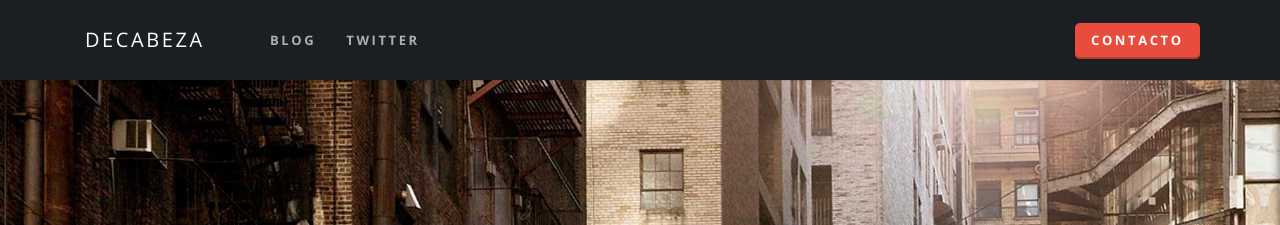
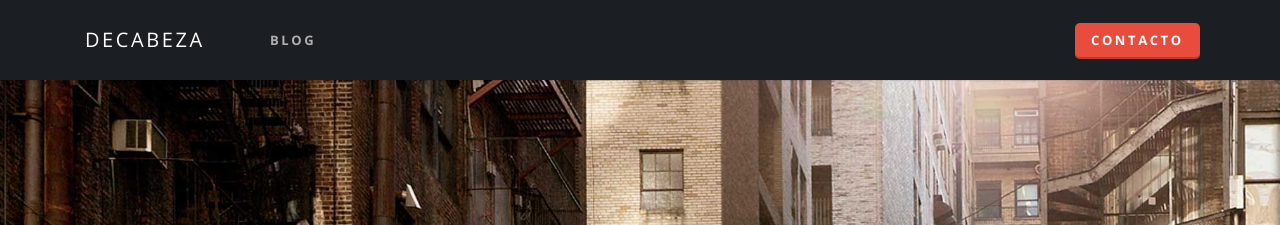
Before and after one commit to decabeza/decabeza.github.io, a Jekyll site: the page built from index.html, in a window 1280 px wide. Shown: the top 225 px of the page. Built offline with Jekyll 4.4.1, drawn with Linux system fonts in a browser that asks for light colours; Markdown is read by kramdown in place of the engine named in the settings.

Commit message:
Update default.html
Delete twitter link

```diff
--- a/_layouts/default.html
+++ b/_layouts/default.html
@@ -45,9 +45,6 @@
                     <li>
                         <a href="/blog">Blog</a>
                     </li>
-                    <li>
-                        <a href="http://twitter.com/decabeza" target="_blank">Twitter</a>
-                    </li>
                     <li class="visible-phone">
                         <a href="/contacto">Contacto</a>
                     </li>
```
